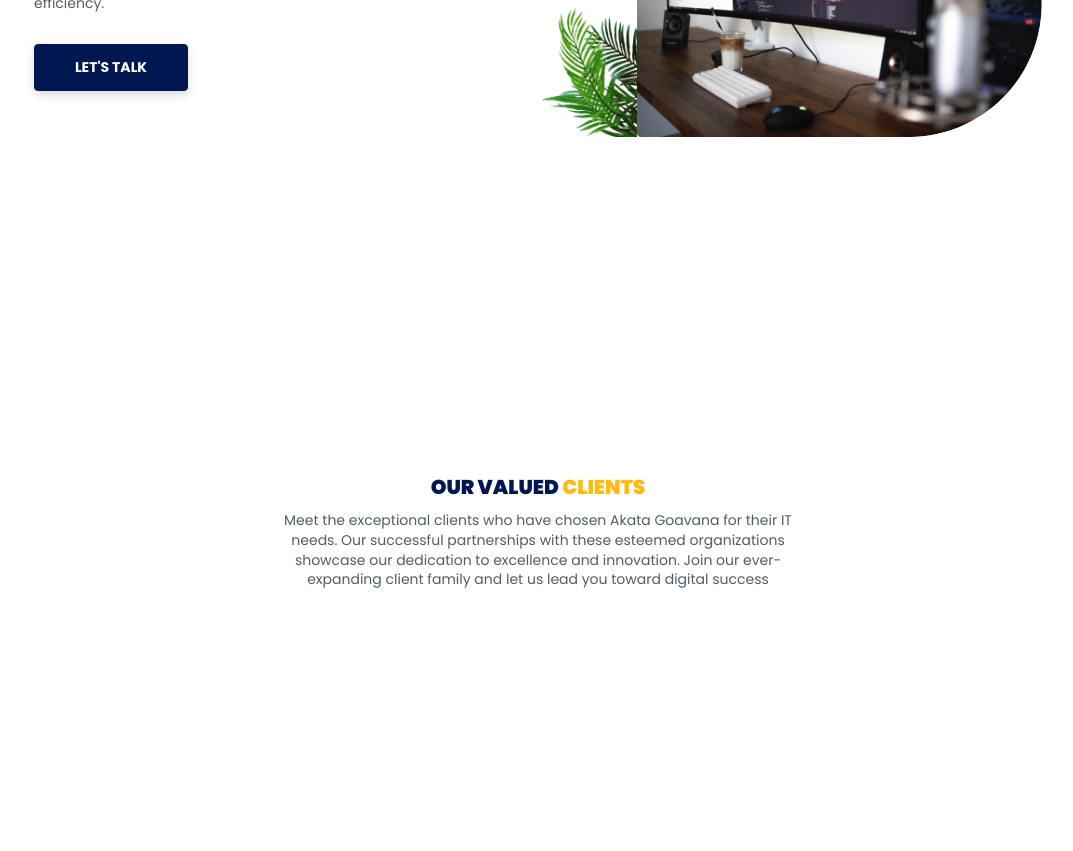
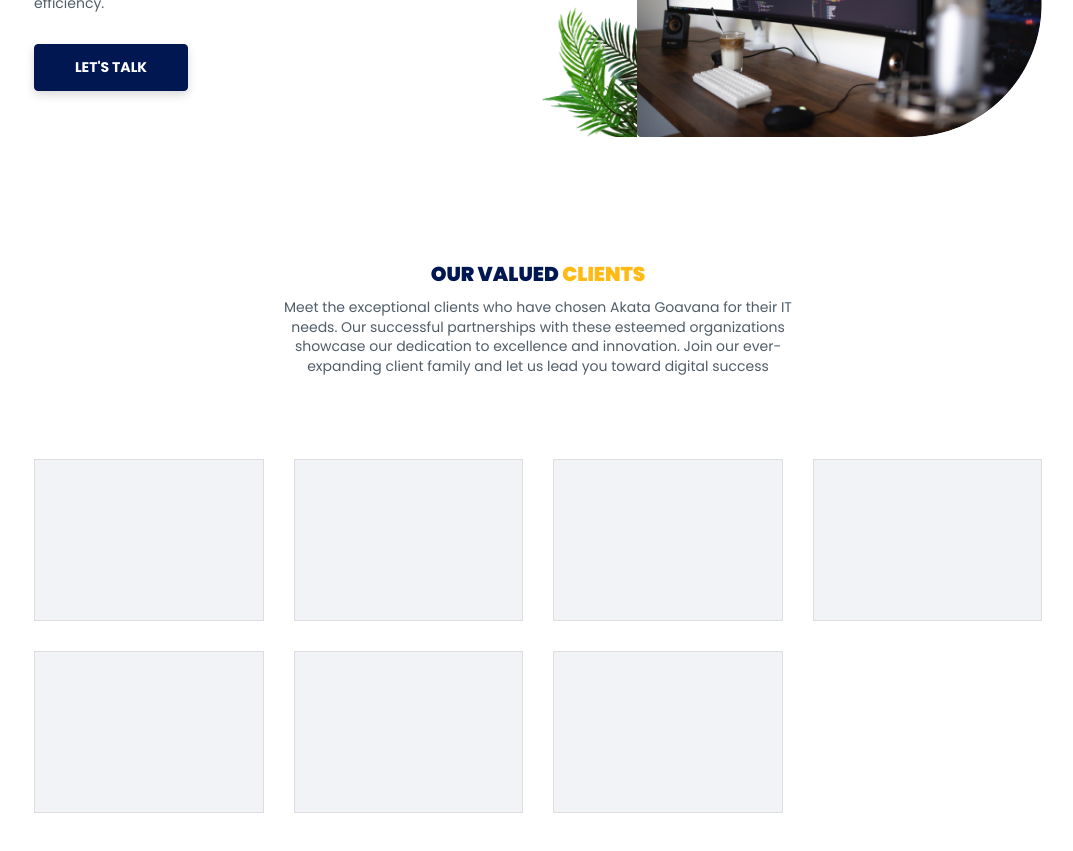
Before and after one commit to maxime-dot/website3, a Next.js app: page / in a window 1280 px wide. Shown: the part 5660-6511 px from the top of the page, without its empty margins (102-1175 px from the left). Built offline with nearby package versions, Linux system fonts and the light colour scheme.

Commit message:
feat: add project into grid template

```diff
--- a/src/app/components/sections/projects/Projects.tsx
+++ b/src/app/components/sections/projects/Projects.tsx
@@ -3,7 +3,7 @@ import "./projects.scss";
 const Projects: React.FC = () => {
   return (
     <section
-      className="akata-projects fill-view container d-flex-center"
+      className="akata-projects fill-view container d-flex-center flex-col"
       id="projects"
     >
       <div className="project-title d-flex-center flex-col">
@@ -17,7 +17,15 @@ const Projects: React.FC = () => {
           Join our ever-expanding client family and let us lead you toward
           digital success
         </p>
-        <p></p>
+      </div>
+      <div className="projects-list d-flex flex-row w-100">
+        <div className="project"></div>
+        <div className="project"></div>
+        <div className="project"></div>
+        <div className="project"></div>
+        <div className="project"></div>
+        <div className="project"></div>
+        <div className="project"></div>
       </div>
     </section>
   );
--- a/src/app/components/sections/projects/projects.scss
+++ b/src/app/components/sections/projects/projects.scss
@@ -1,4 +1,5 @@
 .akata-projects {
+  min-height: 100vh;
   .project-title {
     gap: 10px;
     h1,
@@ -6,4 +7,17 @@
       text-align: center;
     }
   }
+  .projects-list {
+    margin-top: 83px;
+    display: grid;
+    grid-template-columns: 1fr 1fr 1fr 1fr;
+    gap: 30px;
+    flex-wrap: wrap;
+    .project {
+      background: var(--card-background);
+      width: 100%;
+      height: 162px;
+      border: 1px solid var(--border-color);
+    }
+  }
 }
```
